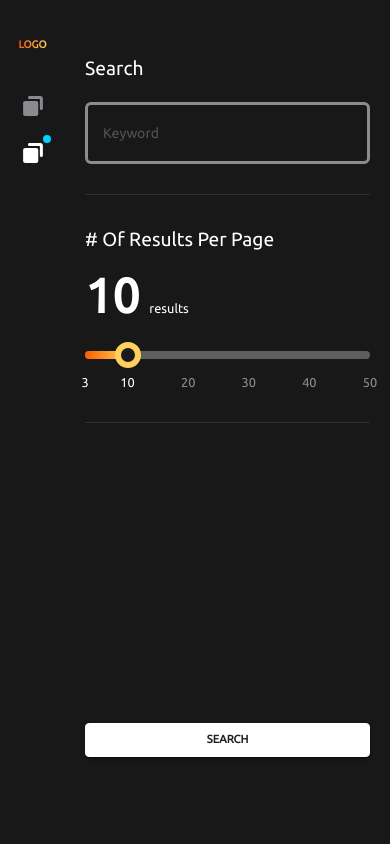
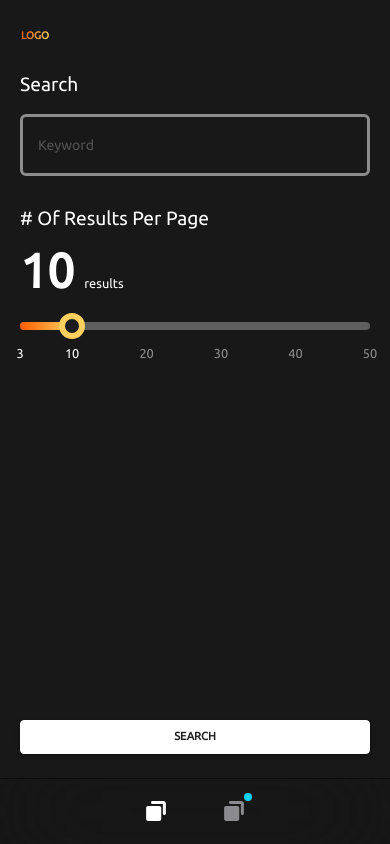
Before and after one commit to AlphonHung/aha_recruit_exam, a React app: page /#/ in a window 390 px wide. Built offline with nearby package versions, Linux system fonts and the light colour scheme.

Commit message:
Errorboundary, nav link active, RWD

```diff
--- a/src/App.tsx
+++ b/src/App.tsx
@@ -1,20 +1,26 @@
 import React from 'react';
-import { BrowserRouter } from 'react-router-dom';
+import { HashRouter } from 'react-router-dom';
 import { ThemeProvider } from '@mui/material/styles';
 import { CssBaseline } from '@mui/material';
 import Box from '@mui/material/Box';
+import { LayoutProvider } from './context/LayoutContext';
+import { ErrorBoundary } from './views/ErrorBoundary';
 import { theme } from './styles/theme';
 import MainRoute from './routers/MainRoute';
 
 /** 根節點 */
 const App = () => (
     <ThemeProvider theme={theme}>
-        <CssBaseline />
-        <Box height={1} sx={{ position: 'relative', overflowY: 'scroll' }}>
-            <BrowserRouter>
-                <MainRoute />
-            </BrowserRouter>
-        </Box>
+        <ErrorBoundary>
+            <LayoutProvider>
+                <CssBaseline />
+                <Box height={1} sx={{ position: 'relative', overflowY: 'scroll' }}>
+                    <HashRouter>
+                        <MainRoute />
+                    </HashRouter>
+                </Box>
+            </LayoutProvider>
+        </ErrorBoundary>
     </ThemeProvider>
 )
 
--- a/src/components/CustomButtons.tsx
+++ b/src/components/CustomButtons.tsx
@@ -1,5 +1,6 @@
 import React from 'react';
 import Button from '@mui/material/Button';
+import { useLayout } from '../context/LayoutContext';
 
 /** A custom block level button for any common use.
  *
@@ -7,13 +8,14 @@ import Button from '@mui/material/Button';
  * @param handleClick Callback fired when click button.
  */
 export function CustomBlockButton(props: { children: React.ReactNode; handleClick?: () => void; }) {
+    const { mobileMode } = useLayout();
     return (
         <Button
             variant="contained"
             onClick={props.handleClick}
             sx={{
                 width: '100%',
-                maxWidth: '343px',
+                maxWidth: mobileMode ? undefined : '343px',
                 backgroundColor: 'white',
                 border: '1px solid #FFFFFF',
                 fontSize: '0.7rem',
--- a/src/components/CustomSliders.tsx
+++ b/src/components/CustomSliders.tsx
@@ -1,6 +1,6 @@
 import React, { useRef } from 'react';
 import Slider from '@mui/material/Slider';
-import { theme } from '../styles/theme';
+import { useTheme } from '@mui/material/styles';
 
 const PAGE_SIZE_MARKS = [3, 10, 20, 30, 40, 50].map(value => ({ value, label: value.toString() }));
 
@@ -10,6 +10,7 @@ const PAGE_SIZE_MARKS = [3, 10, 20, 30, 40, 50].map(value => ({ value, label: va
  * @param handleChange Callback fired when the slider's value changed.
  */
 export function PageSizeSlider(props: { defaultValue: number; handleChange: (event: Event, newValue: number | number[], activeThumb: number) => void; }) {
+    const theme = useTheme();
     const defaultValueRef = useRef(props.defaultValue);
 
     return (
@@ -25,7 +26,7 @@ export function PageSizeSlider(props: { defaultValue: number; handleChange: (eve
                 color: '#FFD05D',
                 height: 8,
                 '& .MuiSlider-rail': {
-                    backgroundColor: '#FFFFFF',
+                    backgroundColor: 'white',
                     opacity: 0.3
                 },
                 '& .MuiSlider-track': {
@@ -49,7 +50,7 @@ export function PageSizeSlider(props: { defaultValue: number; handleChange: (eve
                 },
                 '& .MuiSlider-markLabel': {
                     fontSize: '0.8rem',
-                    color: '#FFFFFF',
+                    color: 'white',
                     opacity: 0.5,
                     lineHeight: 1.5,
                     marginTop: '5px'
--- a/src/components/Logo.tsx
+++ b/src/components/Logo.tsx
@@ -1,8 +1,9 @@
 import React from 'react';
 import Typography from '@mui/material/Typography';
-import { theme } from '../styles/theme';
+import { useTheme } from '@mui/material/styles';
 
 export function Logo() {
+    const theme = useTheme();
     return (
         <Typography
             variant="h1"
--- a/src/components/NavBar.tsx
+++ b/src/components/NavBar.tsx
@@ -1,39 +1,59 @@
-import React from 'react';
+import React, { useMemo } from 'react';
+import { Link, useLocation } from "react-router-dom";
+import { useTheme } from '@mui/material/styles';
 import Box from '@mui/material/Box';
 import Stack from '@mui/material/Stack';
 import Badge from '@mui/material/Badge';
 import Typography from '@mui/material/Typography';
-import Link from '@mui/material/Link';
 import { createSvgIcon } from '@mui/material/utils';
+import { useLayout } from '../context/LayoutContext';
 import { Logo } from '../components/Logo';
 
 /** Shared icon used in NavBar links. */
 const PageIcon = createSvgIcon(
-    <path fill-rule='evenodd' clip-rule='evenodd' d='M6.34146 6.10352e-05C5.51304 6.10352e-05 4.84146 0.671634 4.84146 1.50006C4.84146 2.32849 5.51304 3.00006 6.34146 3.00006H16.7578V12.4234C16.7578 13.2518 17.4294 13.9234 18.2578 13.9234C19.0863 13.9234 19.7578 13.2518 19.7578 12.4234V2.50006C19.7578 1.11935 18.6386 6.10352e-05 17.2578 6.10352e-05H6.34146ZM2 4.9147H13.122C14.2265 4.9147 15.122 5.81013 15.122 6.9147V18.0366C15.122 19.1412 14.2265 20.0366 13.122 20.0366H2C0.895432 20.0366 0 19.1412 0 18.0366V6.9147C0 5.81013 0.89543 4.9147 2 4.9147Z' transform='translate(2.12, 1.98)' />,
+    <path fillRule='evenodd' clipRule='evenodd' d='M6.34146 6.10352e-05C5.51304 6.10352e-05 4.84146 0.671634 4.84146 1.50006C4.84146 2.32849 5.51304 3.00006 6.34146 3.00006H16.7578V12.4234C16.7578 13.2518 17.4294 13.9234 18.2578 13.9234C19.0863 13.9234 19.7578 13.2518 19.7578 12.4234V2.50006C19.7578 1.11935 18.6386 6.10352e-05 17.2578 6.10352e-05H6.34146ZM2 4.9147H13.122C14.2265 4.9147 15.122 5.81013 15.122 6.9147V18.0366C15.122 19.1412 14.2265 20.0366 13.122 20.0366H2C0.895432 20.0366 0 19.1412 0 18.0366V6.9147C0 5.81013 0.89543 4.9147 2 4.9147Z' transform='translate(2.12, 1.98)' />,
     'Nav',
 );
 
 /** One link item inside NavBar. */
-function NavBarItem(props: { label: string; link?: string; active?: boolean; hideBadge?: boolean }) {
+function NavBarItem(props: { label: string; link: string; hideBadge?: boolean }) {
+    const location = useLocation();
+    const { mobileMode } = useLayout();
+    const active = useMemo(() => location.pathname === props.link, [location])
     return (
-        <Link href={props.link} underline='none'>
+        <Link to={props.link}>
             <Stack alignItems={'center'}>
                 <Badge color='primary' variant='dot' invisible={props.hideBadge} sx={{ p: '2px' }}>
-                    <PageIcon style={{ fontSize: 24, color: props.active ? 'white' : '#8A8A8F' }} />
+                    <PageIcon style={{ fontSize: 24, color: active ? 'white' : '#8A8A8F' }} />
                 </Badge>
-                <Typography variant='body1' component='div' fontSize={0.6} lineHeight={1.5} color={'white'} sx={{ visibility: props.active ? 'visible' : 'hidden', mt: '-2px' }}>{props.label}</Typography>
+                {!mobileMode && <Typography variant='body1' component='div' fontSize={0.6} lineHeight={1.5} color={'white'} sx={{ visibility: active ? 'visible' : 'hidden', mt: '-2px' }}>{props.label}</Typography>}
             </Stack>
         </Link>
     )
 }
 
 export function NavBar() {
+    const { mobileMode } = useLayout();
+
     return (
-        <Box component={'nav'} width={'80px'} py={3.7} display={'flex'} flexDirection={'column'} justifyContent={'flex-start'} alignItems={'center'}>
-            <Logo />
-            <Stack spacing={2} mt={4}>
-                <NavBarItem label={'Home'} link={'#'} hideBadge={true} />
-                <NavBarItem label={'Tags'} link={'#'} active />
+        <Box
+            component={'nav'}
+            width={mobileMode ? undefined : '80px'}
+            height={mobileMode ? '66px' : undefined}
+            py={mobileMode ? undefined : 3.7}
+            display={'flex'}
+            flexDirection={mobileMode ? 'row' : 'column'}
+            justifyContent={mobileMode ? 'center' : 'flex-start'}
+            alignItems={'center'}
+            sx={{
+                background: mobileMode ? 'rgba(24, 24, 24, 0.2)' : '#1B1B1B',
+                boxShadow: 'inset 0px 0.5px 0px rgba(0, 0, 0, 0.8)',
+                backdropFilter: 'blur(54.3656px)'
+            }}>
+            {!mobileMode && <Logo />}
+            <Stack direction={mobileMode ? 'row' : undefined} spacing={mobileMode ? 5 : 2} mt={mobileMode ? undefined : 4}>
+                <NavBarItem label={'Home'} link={'/'} hideBadge={true} />
+                <NavBarItem label={'Tags'} link={'/tags'} />
             </Stack>
         </Box>
     )
--- /dev/null
+++ b/src/context/LayoutContext.tsx
@@ -0,0 +1,29 @@
+import React, { createContext, useContext } from 'react';
+import { useTheme } from '@mui/material/styles';
+import useMediaQuery from '@mui/material/useMediaQuery';
+
+type contextType = {
+    mobileMode: boolean;
+}
+
+const LayoutStateContext = createContext<contextType | undefined>(undefined);
+
+const LayoutProvider = ({ children }: { children: React.ReactNode }) => {
+    const theme = useTheme();
+    const mobileMode = useMediaQuery(theme.breakpoints.down('md'));
+
+    return (
+        <LayoutStateContext.Provider value={{ mobileMode }}>
+            {children}
+        </LayoutStateContext.Provider>
+    )
+}
+const useLayout = () => {
+    const context = useContext(LayoutStateContext)
+    if (context === undefined) {
+        throw new Error('useLayout must be used within a LayoutProvider')
+    }
+    return context;
+}
+
+export { LayoutProvider, useLayout };
--- a/src/routers/MainRoute.tsx
+++ b/src/routers/MainRoute.tsx
@@ -1,19 +1,35 @@
 import React from 'react';
-import { Switch, Route, withRouter } from 'react-router-dom';
+import { Switch, Route, Redirect } from 'react-router-dom';
+import Box from '@mui/material/Box';
 import Stack from '@mui/material/Stack';
+import { useLayout } from '../context/LayoutContext';
 import { Home } from '../views/Home';
+import { Tags } from '../views/Tags';
 import { NavBar } from '../components/NavBar';
+import { Logo } from '../components/Logo';
 
 /** Main routes with basic layout */
-const MainRoute = () => (
-    <Stack direction={'row'} height={1}>
-        <NavBar />
-        <Switch>
-            <Route exact path="/" component={withRouter(Home)} />
-        </Switch>
-        {/** todo: followers */}
-    </Stack>
+const MainRoute = () => {
+    const { mobileMode } = useLayout();
+    return (
+        <Stack direction={mobileMode ? 'column' : 'row'} height={1}>
+            {mobileMode
+                ? <Box width={1} height={'70px'} display={'flex'} alignItems={'center'} px={2.1}><Logo /></Box>
+                : <NavBar />}
+            <Box flex={1} pt={mobileMode ? 0 : 5.4} pb={mobileMode ? 2.4 : 8.7} sx={{ overflowY: 'scroll' }}>
+                <Switch>
+                    <Route exact path="/" component={Home} />
+                    <Route path="/tags" component={Tags} />
+                    <Route path="*" render={() => (
+                        <Redirect to={{ pathname: "/" }} />
+                    )} />
+                </Switch>
+            </Box>
+            {mobileMode && <NavBar />}
+            {/** todo: followers */}
+        </Stack>
 
-);
+    );
+}
 
 export default MainRoute;
--- a/src/styles/theme.ts
+++ b/src/styles/theme.ts
@@ -30,9 +30,7 @@ export const theme = createTheme({
         },
         background: {
             default: '#181818',
-        },
-        contrastThreshold: 3,
-        tonalOffset: 0.2,
+        }
     },
     shape: {
         borderRadius: 0
--- /dev/null
+++ b/src/views/ErrorBoundary.tsx
@@ -0,0 +1,49 @@
+import React, { ReactNode } from 'react';
+import Box from '@mui/material/Box';
+import Typography from '@mui/material/Typography';
+import { CustomBlockButton } from '../components/CustomButtons';
+
+interface Props {
+    children: ReactNode;
+}
+interface State {
+    hasError: boolean;
+    error?: Error;
+    showReload: boolean;
+}
+
+export class ErrorBoundary extends React.Component<Props, State> {
+    constructor(props: any) {
+        super(props);
+        this.state = {
+            hasError: false,
+            showReload: false,
+        };
+    }
+
+    static getDerivedStateFromError(error: Error): State {
+        return { hasError: true, error, showReload: false };
+    }
+
+    componentDidCatch(error: Error, info: React.ErrorInfo): void {
+        this.setState({ ...this.state, showReload: true });
+    }
+
+    render(): React.ReactNode {
+        if (this.state.hasError) {
+            console.log(this.state)
+            return (
+                <Box>
+                    <Typography variant="body1" component="p" mb={1}>{'Something went wrong. Please try again.'}</Typography>
+                    <CustomBlockButton handleClick={() => {
+                        this.setState({ hasError: false });
+                        window.location.href = '/';
+                    }}>
+                        {'Reload'}
+                    </CustomBlockButton>
+                </Box>
+            )
+        }
+        return this.props.children;
+    }
+}
--- a/src/views/Home.tsx
+++ b/src/views/Home.tsx
@@ -4,11 +4,13 @@ import Box from '@mui/material/Box';
 import Stack from '@mui/material/Stack';
 import Typography from '@mui/material/Typography';
 import Divider from '@mui/material/Divider';
+import { useLayout } from '../context/LayoutContext';
 import { CustomInput } from '../components/CustomInputs';
 import { PageSizeSlider } from '../components/CustomSliders';
 import { CustomBlockButton } from '../components/CustomButtons';
 
-export const Home = () => {
+export function Home() {
+    const { mobileMode } = useLayout();
     const [keyword, setKeyword] = useState('');
     const [pageSize, setPageSize] = useState(10);
 
@@ -23,23 +25,23 @@ export const Home = () => {
     }, [])
 
     return (
-        <Container maxWidth={'md'}>
-            <Stack height={1} flex={1} spacing={2} sx={{ pt: 5.4, pb: 8.7 }}>
+        <Container maxWidth={'md'} sx={{ flex: 1 }}>
+            <Stack height={1} spacing={mobileMode ? 1.6 : 2}>
                 <Typography variant="h5" component="h5" fontSize={'1.2rem'} lineHeight={1.5}>Search</Typography>
                 <CustomInput placeholder={"Keyword"} handleInput={handleKeywordInput} />
-                <Box sx={{ py: 1 }}>
-                    <Divider sx={{ borderColor: '#FFFFFF1A' }} />
-                </Box>
-                <Typography variant="h5" component="h5" fontSize={'1.2rem'} lineHeight={1.5}># Of Results Per Page</Typography>
+                {!mobileMode && <Box sx={{ py: 1 }}>
+                    <Divider sx={{ borderColor: 'rgba(255, 255, 255, 0.1)' }} />
+                </Box>}
+                <Typography variant="h5" component="h5" fontSize={'1.2rem'} lineHeight={1.5} pt={mobileMode ? 1.2 : 0}># Of Results Per Page</Typography>
                 <Typography variant="body1" component="p" fontSize={'0.8rem'}>
                     <span style={{ fontSize: 48, fontWeight: 700, marginRight: 10, lineHeight: 0.875 }}>{pageSize}</span>
                     results
                 </Typography>
                 <PageSizeSlider defaultValue={pageSize} handleChange={handlePageSizeChange} />
-                <Box sx={{ pt: 3, pb: 1 }}>
-                    <Divider sx={{ borderColor: '#FFFFFF1A' }} />
-                </Box>
-                <Box flex={1} display={'flex'} justifyContent={"flex-start"} alignItems={"flex-end"}>
+                {!mobileMode && <Box sx={{ pt: 3, pb: 1 }}>
+                    <Divider sx={{ borderColor: 'rgba(255, 255, 255, 0.1)' }} />
+                </Box>}
+                <Box flex={1} minHeight={'66px'} display={'flex'} justifyContent={"flex-start"} alignItems={"flex-end"}>
                     <CustomBlockButton>{'Search'}</CustomBlockButton>
                 </Box>
             </Stack>
--- /dev/null
+++ b/src/views/Tags.tsx
@@ -0,0 +1,14 @@
+import React, { useState, useCallback } from 'react';
+import Container from '@mui/material/Container';
+import Stack from '@mui/material/Stack';
+import Typography from '@mui/material/Typography';
+
+export function Tags() {
+    return (
+        <Container maxWidth={'md'}>
+            <Stack height={1} flex={1} spacing={2}>
+                <Typography variant="h5" component="h5" fontSize={'1.2rem'} lineHeight={1.5}>Tags</Typography>
+            </Stack>
+        </Container>
+    )
+}
```
